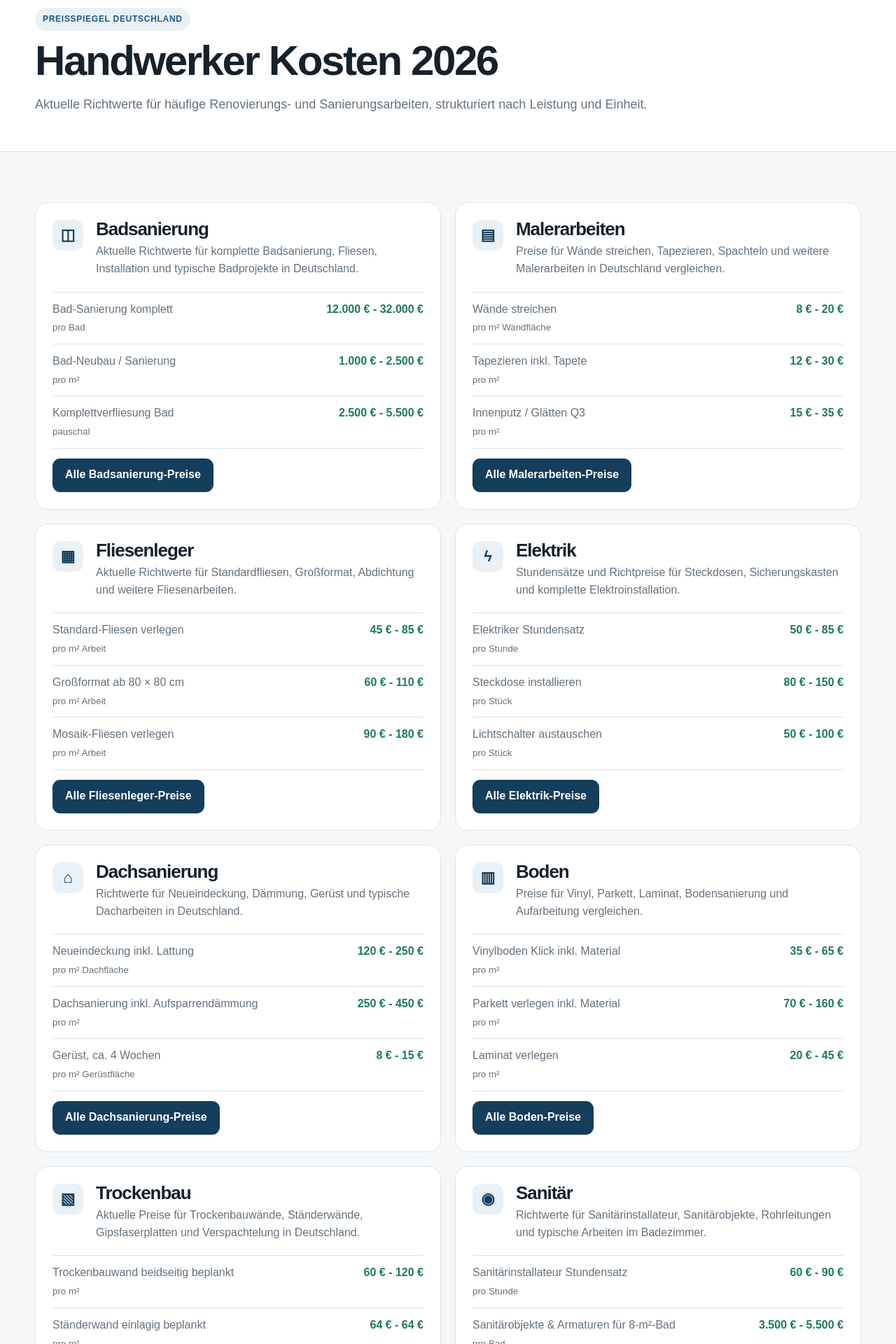
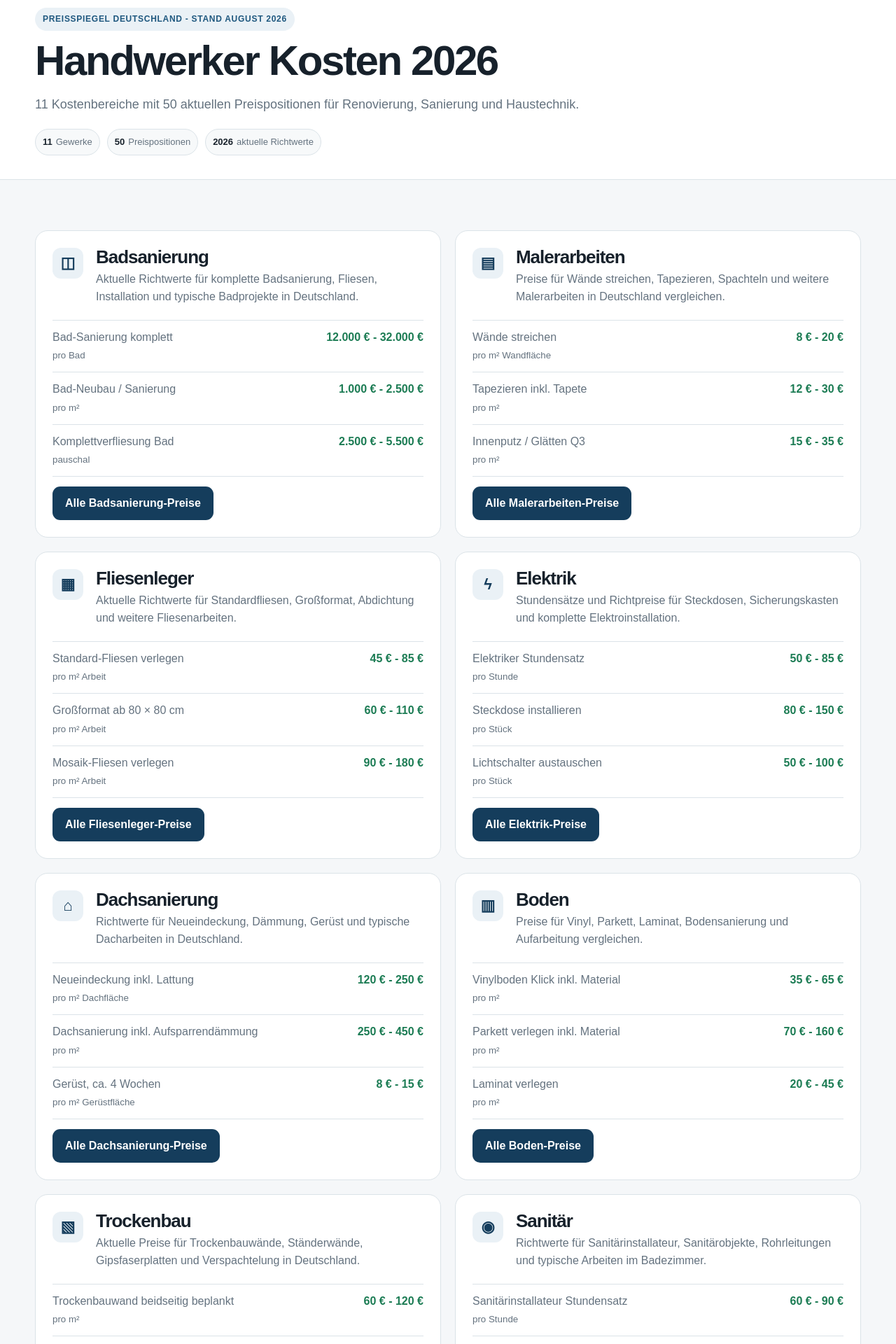
Before and after one commit to maxympaschenko-tech/baukostenradar-de, a Next.js app: page /kosten in a window 1280 px wide. Shown: the part 120-2040 px from the top of the page at 70% size. Built offline with nearby package versions, Linux system fonts and the light colour scheme; no server answers.

Commit message:
Refresh cost directory metadata and price formatting

```diff
--- a/app/kosten/page.tsx
+++ b/app/kosten/page.tsx
@@ -3,8 +3,8 @@ import Link from "next/link";
 import { services } from "@/lib/pricing";
 
 export const metadata: Metadata = {
-  title: "Handwerker Kosten 2026 - Preisspiegel Deutschland",
-  description: "Aktuelle Richtwerte für Maler, Fliesenleger, Elektriker, Badsanierung, Dachsanierung und Bodenarbeiten in Deutschland.",
+  title: "Handwerker Kosten 2026 - Preise für 11 Gewerke",
+  description: "Aktuelle Handwerkerpreise 2026 für Maler, Fliesenleger, Elektriker, Trockenbau, Sanitär, Wärmepumpe, Photovoltaik, Dämmung und weitere Gewerke in Deutschland.",
   alternates: { canonical: "/kosten" },
 };
 
@@ -16,14 +16,25 @@ function euro(value: number) {
   }).format(value);
 }
 
+function priceRange(low: number, high: number) {
+  return low === high ? euro(low) : `${euro(low)} - ${euro(high)}`;
+}
+
 export default function CostsPage() {
+  const priceCount = services.reduce((sum, service) => sum + service.priceItems.length, 0);
+
   return (
     <>
       <section className="contentHero">
         <div className="shell">
-          <span className="eyebrow">Preisspiegel Deutschland</span>
+          <span className="eyebrow">Preisspiegel Deutschland - Stand August 2026</span>
           <h1>Handwerker Kosten 2026</h1>
-          <p>Aktuelle Richtwerte für häufige Renovierungs- und Sanierungsarbeiten, strukturiert nach Leistung und Einheit.</p>
+          <p>{services.length} Kostenbereiche mit {priceCount} aktuellen Preispositionen für Renovierung, Sanierung und Haustechnik.</p>
+          <div className="heroFacts">
+            <span><strong>{services.length}</strong> Gewerke</span>
+            <span><strong>{priceCount}</strong> Preispositionen</span>
+            <span><strong>2026</strong> aktuelle Richtwerte</span>
+          </div>
         </div>
       </section>
 
@@ -43,7 +54,7 @@ export default function CostsPage() {
                   {service.priceItems.slice(0, 3).map((item) => (
                     <div key={item.name}>
                       <span>{item.name}</span>
-                      <strong>{euro(item.low)} - {euro(item.high)}</strong>
+                      <strong>{priceRange(item.low, item.high)}</strong>
                       <small>{item.unit}</small>
                     </div>
                   ))}
```
